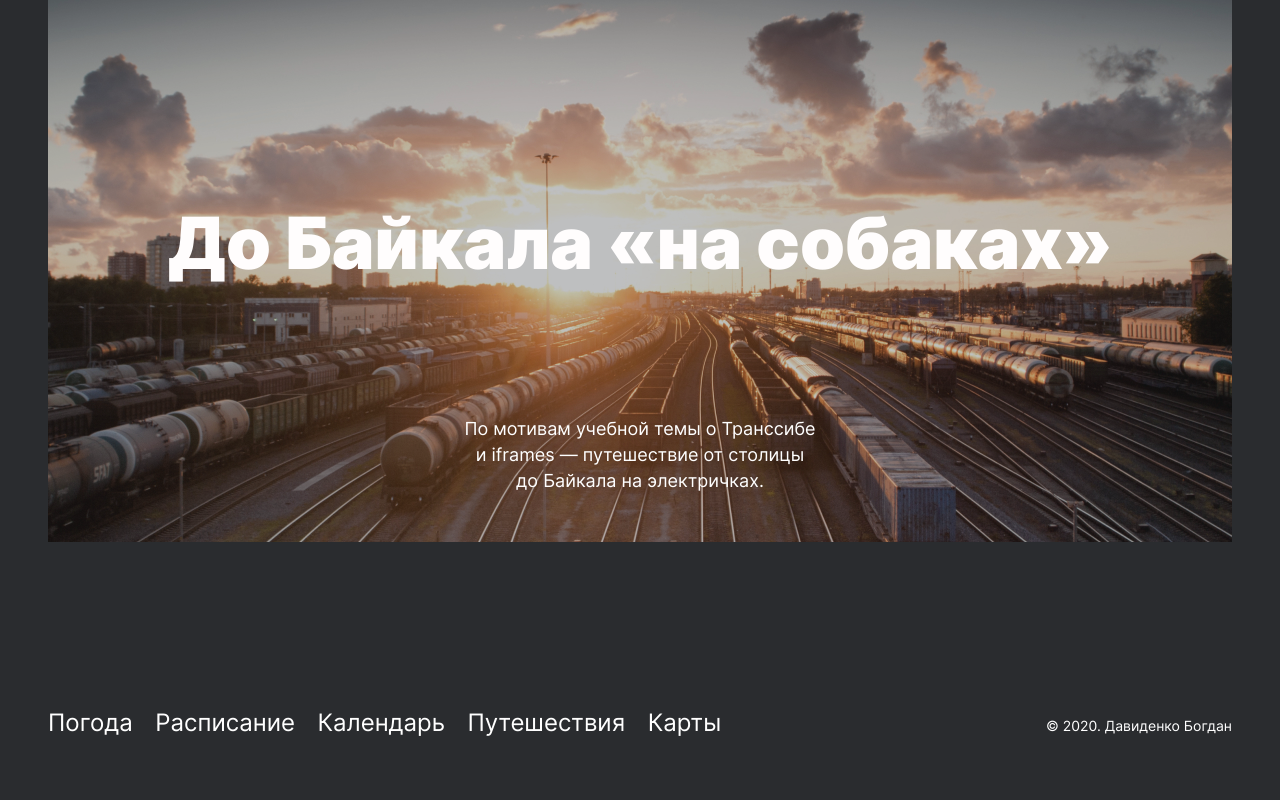
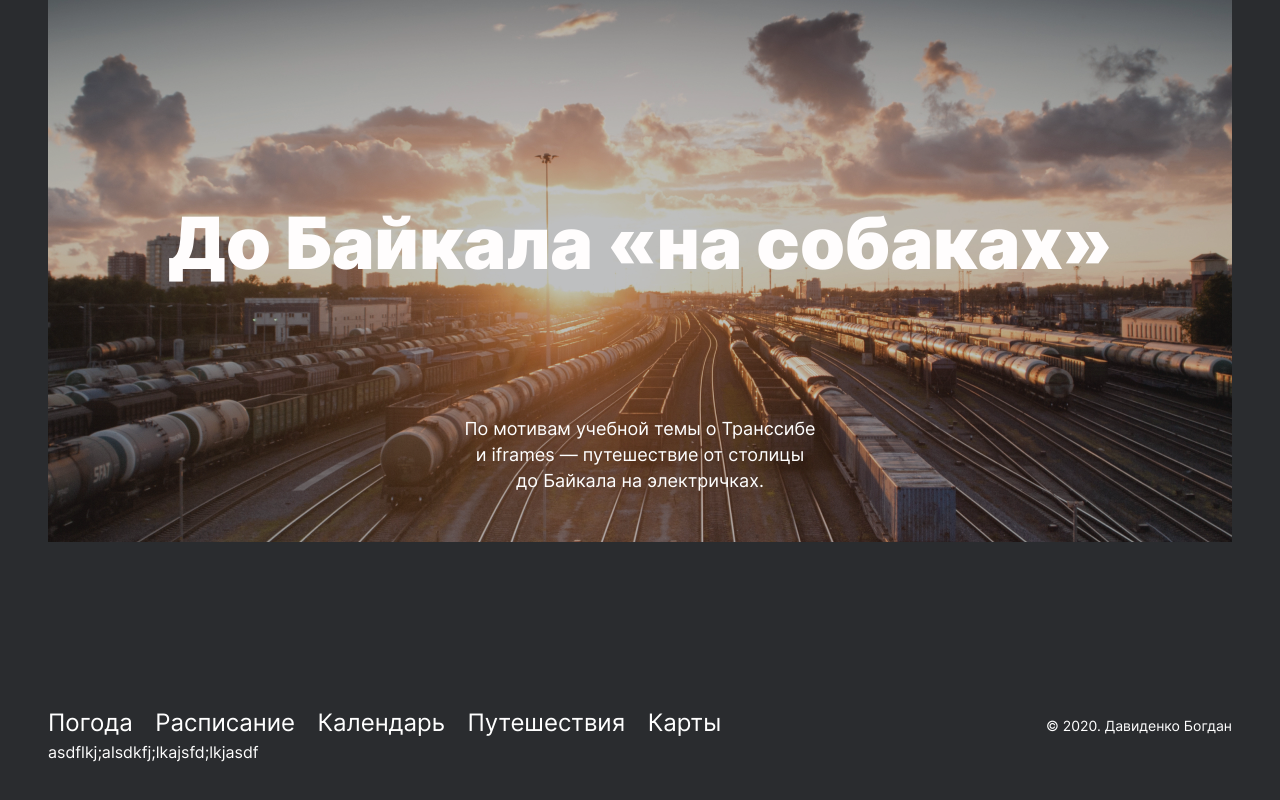
Before and after one commit to BDavidenko/russian-travel, a plain HTML site: page index.html in a window 1280 px wide. Shown: the part 7492-8292 px from the top of the page. Drawn offline with Linux system fonts and the light colour scheme.

```diff
--- a/index.html
+++ b/index.html
@@ -186,6 +186,7 @@
             <li class="footer__list"><a class="footer__link" href="https://travel.yandex.ru" target="_blank">Путешествия</a></li>
             <li class="footer__list"><a class="footer__link" href="https://yandex.ru/maps/" target="_blank">Карты</a></li>
           </ul>
+          asdflkj;alsdkfj;lkajsfd;lkjasdf
         </nav>
         <p class="footer__copyright">&copy;&nbsp;2020. Давиденко Богдан</p>
       </footer>
```
